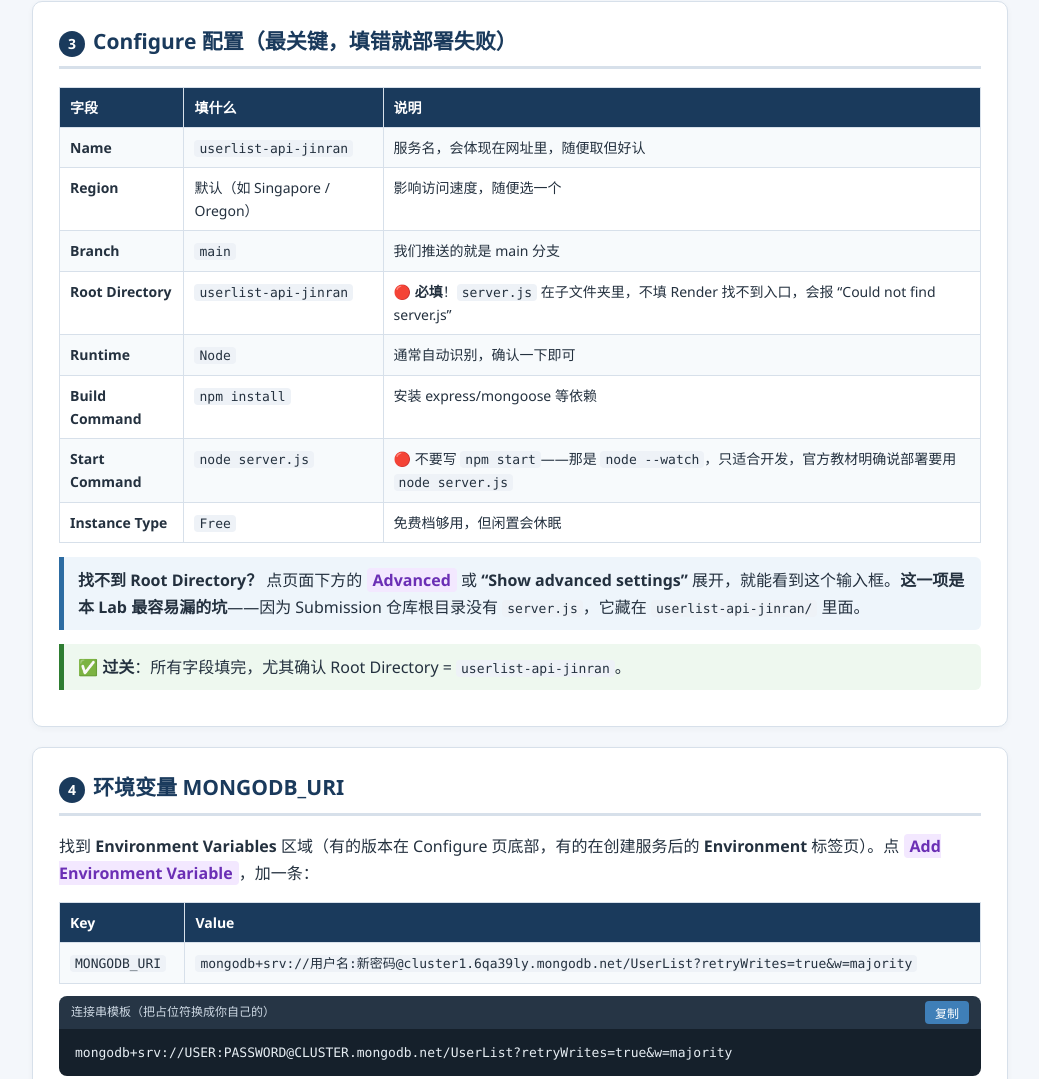
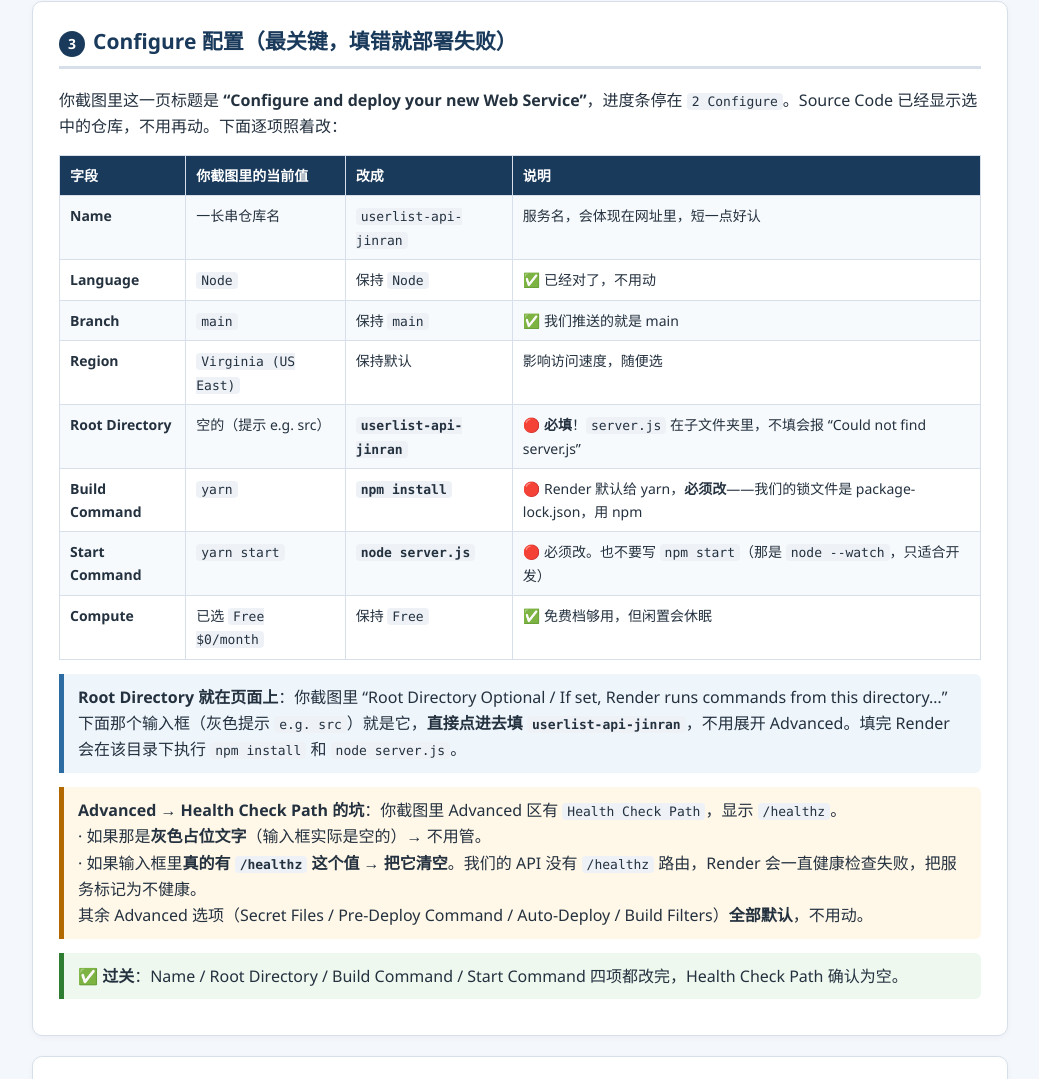
Before and after one commit to JohnnyLin707/CSIS-3380-Deploy-to-render, a plain HTML site: page index.html in a window 1280 px wide. Shown: the part 2143-3222 px from the top of the page, without its empty margins (120-1159 px from the left). Drawn offline with Linux system fonts and the light colour scheme.

Commit message:
Add Configure-page specifics: yarn defaults, health check, deploy button

```diff
--- a/index.html
+++ b/index.html
@@ -111,19 +111,21 @@
 
 <section id="s3">
   <h2><span class="step">3</span>Configure 配置（最关键，填错就部署失败）</h2>
+  <p>你截图里这一页标题是 <strong>“Configure and deploy your new Web Service”</strong>，进度条停在 <code>2 Configure</code>。Source Code 已经显示选中的仓库，不用再动。下面逐项照着改：</p>
   <table>
-    <tr><th>字段</th><th>填什么</th><th>说明</th></tr>
-    <tr><td><strong>Name</strong></td><td><code>userlist-api-jinran</code></td><td>服务名，会体现在网址里，随便取但好认</td></tr>
-    <tr><td><strong>Region</strong></td><td>默认（如 Singapore / Oregon）</td><td>影响访问速度，随便选一个</td></tr>
-    <tr><td><strong>Branch</strong></td><td><code>main</code></td><td>我们推送的就是 main 分支</td></tr>
-    <tr><td><strong>Root Directory</strong></td><td><code>userlist-api-jinran</code></td><td>🔴 <strong>必填</strong>！<code>server.js</code> 在子文件夹里，不填 Render 找不到入口，会报 “Could not find server.js”</td></tr>
-    <tr><td><strong>Runtime</strong></td><td><code>Node</code></td><td>通常自动识别，确认一下即可</td></tr>
-    <tr><td><strong>Build Command</strong></td><td><code>npm install</code></td><td>安装 express/mongoose 等依赖</td></tr>
-    <tr><td><strong>Start Command</strong></td><td><code>node server.js</code></td><td>🔴 不要写 <code>npm start</code>——那是 <code>node --watch</code>，只适合开发，官方教材明确说部署要用 <code>node server.js</code></td></tr>
-    <tr><td><strong>Instance Type</strong></td><td><code>Free</code></td><td>免费档够用，但闲置会休眠</td></tr>
+    <tr><th>字段</th><th>你截图里的当前值</th><th>改成</th><th>说明</th></tr>
+    <tr><td><strong>Name</strong></td><td>一长串仓库名</td><td><code>userlist-api-jinran</code></td><td>服务名，会体现在网址里，短一点好认</td></tr>
+    <tr><td><strong>Language</strong></td><td><code>Node</code></td><td>保持 <code>Node</code></td><td>✅ 已经对了，不用动</td></tr>
+    <tr><td><strong>Branch</strong></td><td><code>main</code></td><td>保持 <code>main</code></td><td>✅ 我们推送的就是 main</td></tr>
+    <tr><td><strong>Region</strong></td><td><code>Virginia (US East)</code></td><td>保持默认</td><td>影响访问速度，随便选</td></tr>
+    <tr><td><strong>Root Directory</strong></td><td>空的（提示 e.g. src）</td><td><strong><code>userlist-api-jinran</code></strong></td><td>🔴 <strong>必填</strong>！<code>server.js</code> 在子文件夹里，不填会报 “Could not find server.js”</td></tr>
+    <tr><td><strong>Build Command</strong></td><td><code>yarn</code></td><td><strong><code>npm install</code></strong></td><td>🔴 Render 默认给 yarn，<strong>必须改</strong>——我们的锁文件是 package-lock.json，用 npm</td></tr>
+    <tr><td><strong>Start Command</strong></td><td><code>yarn start</code></td><td><strong><code>node server.js</code></strong></td><td>🔴 必须改。也不要写 <code>npm start</code>（那是 <code>node --watch</code>，只适合开发）</td></tr>
+    <tr><td><strong>Compute</strong></td><td>已选 <code>Free $0/month</code></td><td>保持 <code>Free</code></td><td>✅ 免费档够用，但闲置会休眠</td></tr>
   </table>
-  <div class="note"><strong>找不到 Root Directory？</strong> 点页面下方的 <span class="click">Advanced</span> 或 <strong>“Show advanced settings”</strong> 展开，就能看到这个输入框。<strong>这一项是本 Lab 最容易漏的坑</strong>——因为 Submission 仓库根目录没有 <code>server.js</code>，它藏在 <code>userlist-api-jinran/</code> 里面。</div>
-  <div class="ok"><strong>✅ 过关</strong>：所有字段填完，尤其确认 Root Directory = <code>userlist-api-jinran</code>。</div>
+  <div class="note"><strong>Root Directory 就在页面上</strong>：你截图里 “Root Directory Optional / If set, Render runs commands from this directory…” 下面那个输入框（灰色提示 <code>e.g. src</code>）就是它，<strong>直接点进去填 <code>userlist-api-jinran</code></strong>，不用展开 Advanced。填完 Render 会在该目录下执行 <code>npm install</code> 和 <code>node server.js</code>。</div>
+  <div class="warn"><strong>Advanced → Health Check Path 的坑</strong>：你截图里 Advanced 区有 <code>Health Check Path</code>，显示 <code>/healthz</code>。<br>· 如果那是<strong>灰色占位文字</strong>（输入框实际是空的）→ 不用管。<br>· 如果输入框里<strong>真的有 <code>/healthz</code> 这个值</strong> → <strong>把它清空</strong>。我们的 API 没有 <code>/healthz</code> 路由，Render 会一直健康检查失败，把服务标记为不健康。<br>其余 Advanced 选项（Secret Files / Pre-Deploy Command / Auto-Deploy / Build Filters）<strong>全部默认</strong>，不用动。</div>
+  <div class="ok"><strong>✅ 过关</strong>：Name / Root Directory / Build Command / Start Command 四项都改完，Health Check Path 确认为空。</div>
 </section>
 
 <section id="s4">
@@ -147,7 +149,7 @@
 <section id="s5">
   <h2><span class="step">5</span>Deploy + 验证上线成功</h2>
   <h3>5-1 部署</h3>
-  <p>点底部 <span class="click">Create Web Service</span>。页面跳到服务详情页，状态显示 <strong>Deploying...</strong>，等 1–3 分钟变成绿色的 <strong>Live</strong>。</p>
+  <p>点页面最底部的紫色按钮 <span class="click">Deploy web service</span>（有些 Render 版本叫 <strong>Create Web Service</strong>，是同一个按钮，位置一样在最下面，旁边显示 <code>$0 / month</code>）。页面跳到服务详情页，状态显示 <strong>Deploying...</strong>，等 1–3 分钟变成绿色的 <strong>Live</strong>。</p>
   <h3>5-2 拿链接</h3>
   <p>页面顶部会出现你的公网网址，形如：</p>
   <div class="codebox"><div class="bar"><span>部署链接示例</span><button onclick="copyCode(this)">复制</button></div><pre>https://userlist-api-jinran.onrender.com</pre></div>
@@ -182,9 +184,10 @@ Name: Jinran | Course: CSIS 3380 | School: Douglas College</pre></div>
   <h2><span class="step">7</span>排错表（部署失败先看这里）</h2>
   <table>
     <tr><th>现象</th><th>原因 / 修法</th></tr>
-    <tr><td><code>Could not find server.js</code> / 部署失败</td><td>Root Directory 没填 <code>userlist-api-jinran</code>。到 Settings → 展开 Advanced → 补上，再 Manual Deploy</td></tr>
-    <tr><td>一直 <code>Building...</code> 不动</td><td>Build Command 写错；必须是 <code>npm install</code>，不是 <code>npm start</code></td></tr>
-    <tr><td>状态 Live 但打开是 <code>Application error</code></td><td>Start Command 写错；必须是 <code>node server.js</code>，不是 <code>npm start</code>（后者带 <code>--watch</code>）</td></tr>
+    <tr><td><code>Could not find server.js</code> / 部署失败</td><td>Root Directory 没填 <code>userlist-api-jinran</code>。回到 Configure 补上，或到 Settings 里补，再 Manual Deploy</td></tr>
+    <tr><td>一直 <code>Building...</code> 不动 / 报 yarn 相关错</td><td>Build Command 还是 Render 默认的 <code>yarn</code>，必须改成 <code>npm install</code>（我们有 package-lock.json）</td></tr>
+    <tr><td>状态 Live 但打开是 <code>Application error</code></td><td>Start Command 还是默认的 <code>yarn start</code> 或写成了 <code>npm start</code>；必须是 <code>node server.js</code>（后两者带 watch，不适合部署）</td></tr>
+    <tr><td>服务一直显示 unhealthy / 反复重启</td><td>Advanced → Health Check Path 里真填了 <code>/healthz</code>，但我们的 API 没有这个路由 → 清空它</td></tr>
     <tr><td><code>MongooseServerSelectionError</code></td><td>① 环境变量 <code>MONGODB_URI</code> 没加或拼错；② Atlas → Network Access 没加 <code>0.0.0.0/0</code>；③ 密码没更新</td></tr>
     <tr><td><code>Authentication failed</code></td><td>Atlas 密码错，或密码含 <code>@ : / # ?</code> 没做 URL 编码；建议只用字母数字</td></tr>
     <tr><td>API 能开但数据是空的</td><td>连接串里 <code>mongodb.net/</code> 后面不是 <code>UserList</code>，数据写进默认库了 → 改环境变量后重启服务</td></tr>
@@ -207,7 +210,7 @@ Name: Jinran | Course: CSIS 3380 | School: Douglas College</pre></div>
     <tr><td>Instance Type</td><td>Free</td></tr>
     <tr><td>Environment</td><td><code>MONGODB_URI=mongodb+srv://.../UserList?retryWrites=true&amp;w=majority</code></td></tr>
   </table>
-  <div class="ok"><strong>记住两个“必须”</strong>：Root Directory 必须填 <code>userlist-api-jinran</code>；Start Command 必须是 <code>node server.js</code>。这两个错一个都部署不起来。</div>
+  <div class="ok"><strong>记住三个“必须”</strong>：① Root Directory 必须填 <code>userlist-api-jinran</code>；② Build / Start Command 必须把默认的 <code>yarn</code> / <code>yarn start</code> 改成 <code>npm install</code> / <code>node server.js</code>；③ Health Check Path 必须为空（<code>/healthz</code> 不能有值）。三个错一个都部署不起来。</div>
 </section>
 
 </div>
```
